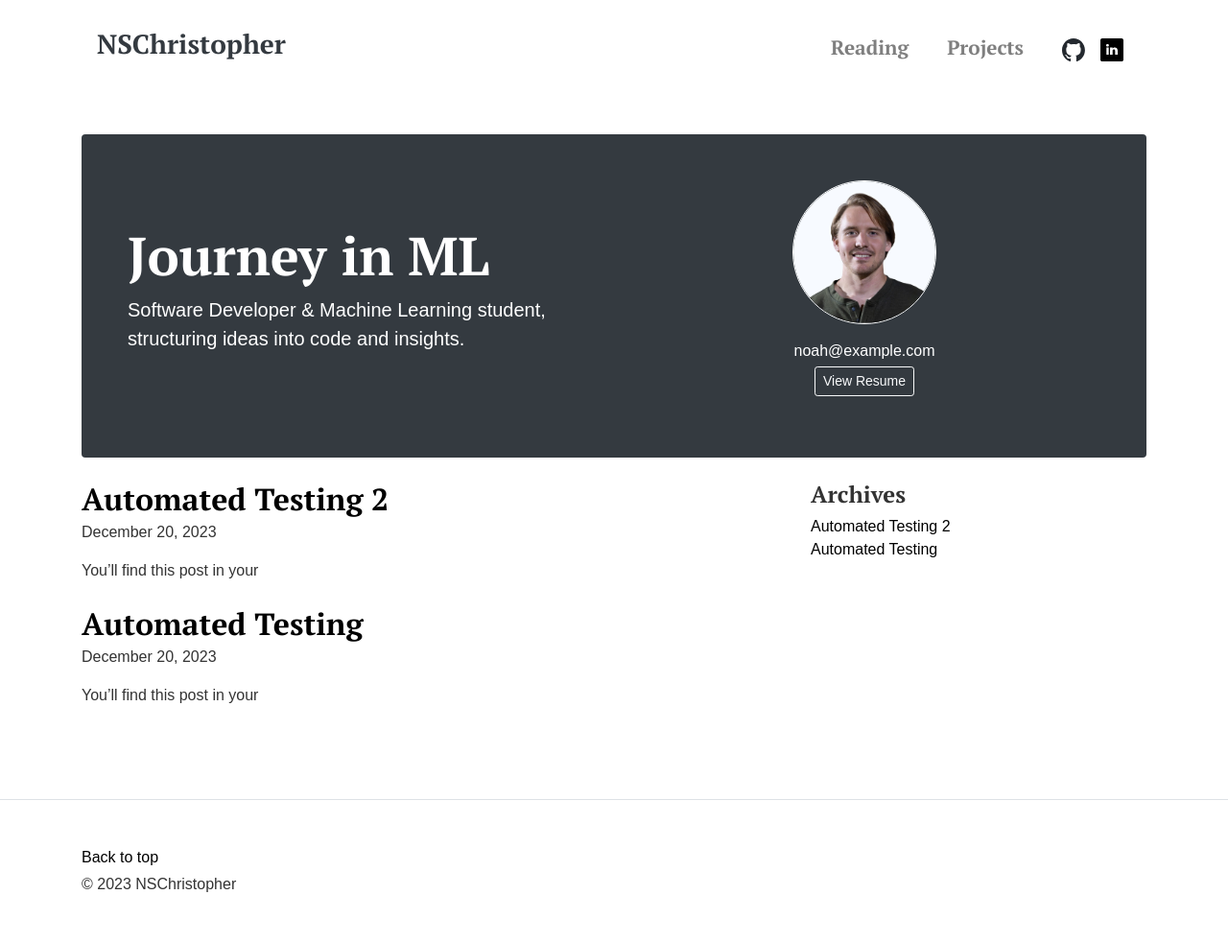
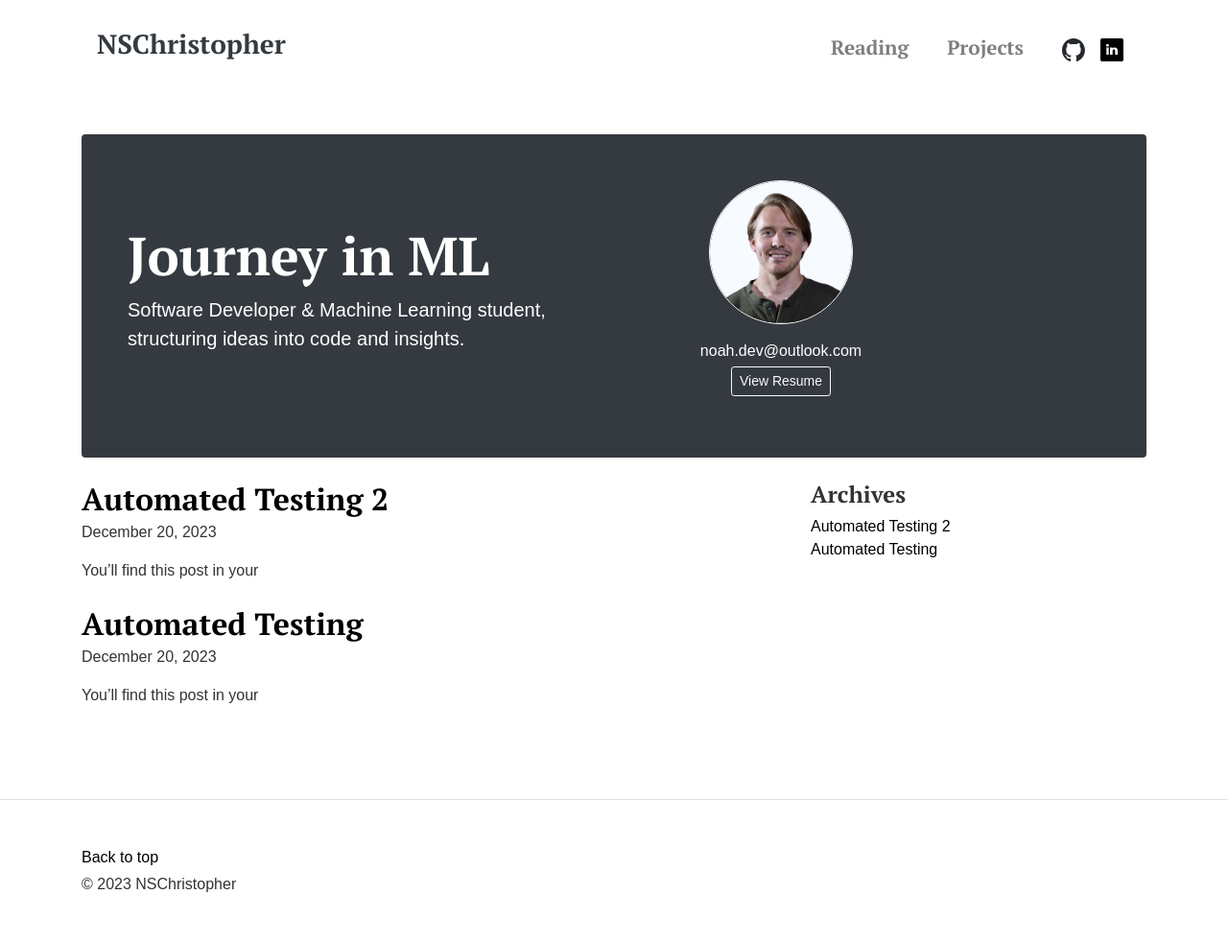
Before and after one commit to NSChristopher/NSChristopher.github.io, a Jekyll site: the page built from index.html, in a window 1280 px wide. Shown: the whole page at 96% size. Built offline with Jekyll 4.4.1, drawn with Linux system fonts in a browser that asks for light colours.

Commit message:
Update index.html

```diff
--- a/index.html
+++ b/index.html
@@ -13,10 +13,10 @@ title: "NSChristopher"
     </div>
 
     <!-- Right: Avatar & Contact -->
-    <div class="col-md-6 text-center">
+    <div class="col-md-4 text-center">
       <img src="{{ '/assets/avatar.jpg' | relative_url }}" alt="Noah Christopher" class="rounded-circle border border-light mb-3" style="width: 150px; height: 150px; object-fit: cover;">
       <!-- Full Email Address -->
-      <p class="mb-1">noah@example.com</p>
+      <p class="mb-1">noah.dev@outlook.com</p>
       <!-- Resume Link -->
       <p><a href="{{ '/assets/NSChristopher_Resume.pdf' | relative_url }}" target="_blank" class="btn btn-outline-light btn-sm">View Resume</a></p>
     </div>
```
